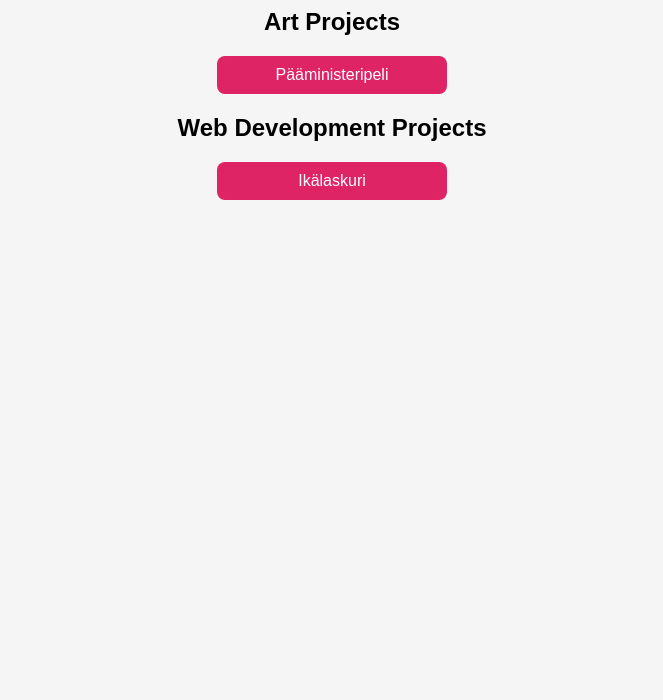
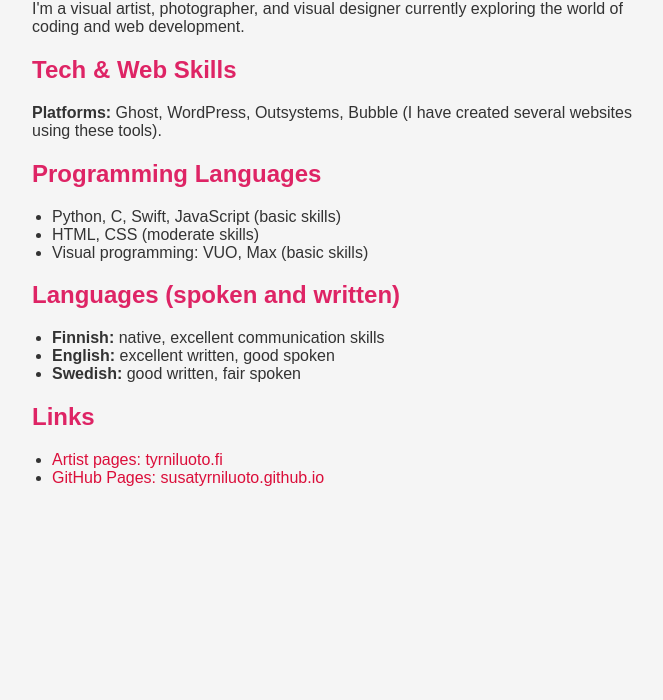
Before and after one commit to SusaTyrniluoto/SusaTyrniluoto, a plain HTML site: page index.html in a window 1280 px wide. Shown: the part 100-800 px from the top of the page, without its empty margins (308-971 px from the left). Drawn offline with Linux system fonts and the light colour scheme.

Commit message:
Update index.html

```diff
--- a/index.html
+++ b/index.html
@@ -1,46 +1,60 @@
 <!DOCTYPE html>
-<html lang="fi">
+<html lang="en">
 <head>
     <meta charset="UTF-8">
     <meta name="viewport" content="width=device-width, initial-scale=1.0">
-    <title>Susa Tyrniluoto</title>
+    <title>Susa Tyrniluoto - Introduction</title>
     <style>
         body {
             font-family: Arial, sans-serif;
             background-color: #f5f5f5;
-            text-align: center;
             padding: 20px;
-        }
-        h1 {
+            max-width: 600px;
+            margin: auto;
             color: #333;
         }
-        .projects {
-            margin-top: 20px;
+        h1, h2 {
+            color: #de2465;
         }
-        .project-link {
-            display: block;
-            margin: 10px auto;
-            padding: 10px 15px;
-            background-color: #de2465;
-            color: white;
+        ul {
+            padding-left: 20px;
+        }
+        a {
+            color: #db0e3a;
             text-decoration: none;
-            border-radius: 8px;
-            width: 200px;
         }
-        .project-link:hover {
-            background-color: #db0e3a;
+        a:hover {
+            text-decoration: underline;
         }
     </style>
 </head>
 <body>
-    <h1>Susa Tyrniluoto – Github Pages</h1>
 
-    <div class="projects">
-        <h2>Art Projects</h2>
-        <a href="https://susatyrniluoto.github.io/paaministeripeli/" class="project-link">Pääministeripeli</a>
-        <h2>Web Development Projects</h2>
-        <a href="https://susatyrniluoto.github.io/AgeCalc-koodausharjoitus" class="project-link">Ikälaskuri</a>
+    <h1>Hi! I'm Susa Tyrniluoto</h1>
+    <p>I'm a visual artist, photographer, and visual designer currently exploring the world of coding and web development.</p>
 
-    </div>
+    <h2>Tech & Web Skills</h2>
+    <p><strong>Platforms:</strong> Ghost, WordPress, Outsystems, Bubble (I have created several websites using these tools).</p>
+
+    <h2>Programming Languages</h2>
+    <ul>
+        <li>Python, C, Swift, JavaScript (basic skills)</li>
+        <li>HTML, CSS (moderate skills)</li>
+        <li>Visual programming: VUO, Max (basic skills)</li>
+    </ul>
+
+    <h2>Languages (spoken and written)</h2>
+    <ul>
+        <li><strong>Finnish:</strong> native, excellent communication skills</li>
+        <li><strong>English:</strong> excellent written, good spoken</li>
+        <li><strong>Swedish:</strong> good written, fair spoken</li>
+    </ul>
+
+    <h2>Links</h2>
+    <ul>
+        <li><a href="https://tyrniluoto.fi" target="_blank">Artist pages: tyrniluoto.fi</a></li>
+        <li><a href="https://susatyrniluoto.github.io" target="_blank">GitHub Pages: susatyrniluoto.github.io</a></li>
+    </ul>
+
 </body>
 </html>
```
